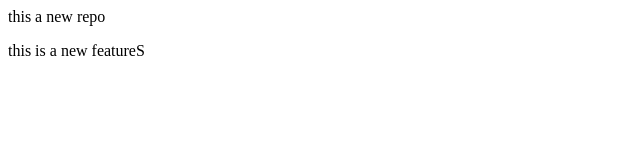
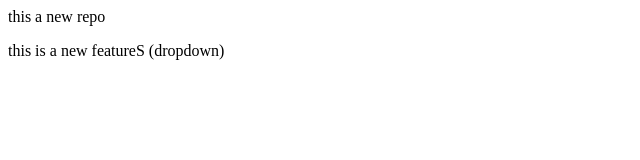
Before and after one commit to Mohor911/localRepo, a plain HTML site: page index.html in a window 1280 px wide. Shown: the full height of the page, 0-640 px from the left. Drawn offline with Linux system fonts and the light colour scheme.

Commit message:
add dropdown

```diff
--- a/index.html
+++ b/index.html
@@ -1,2 +1,2 @@
 <p>this a new repo</p>
-<p>this is a new featureS</p>
+<p>this is a new featureS (dropdown)</p>
```
